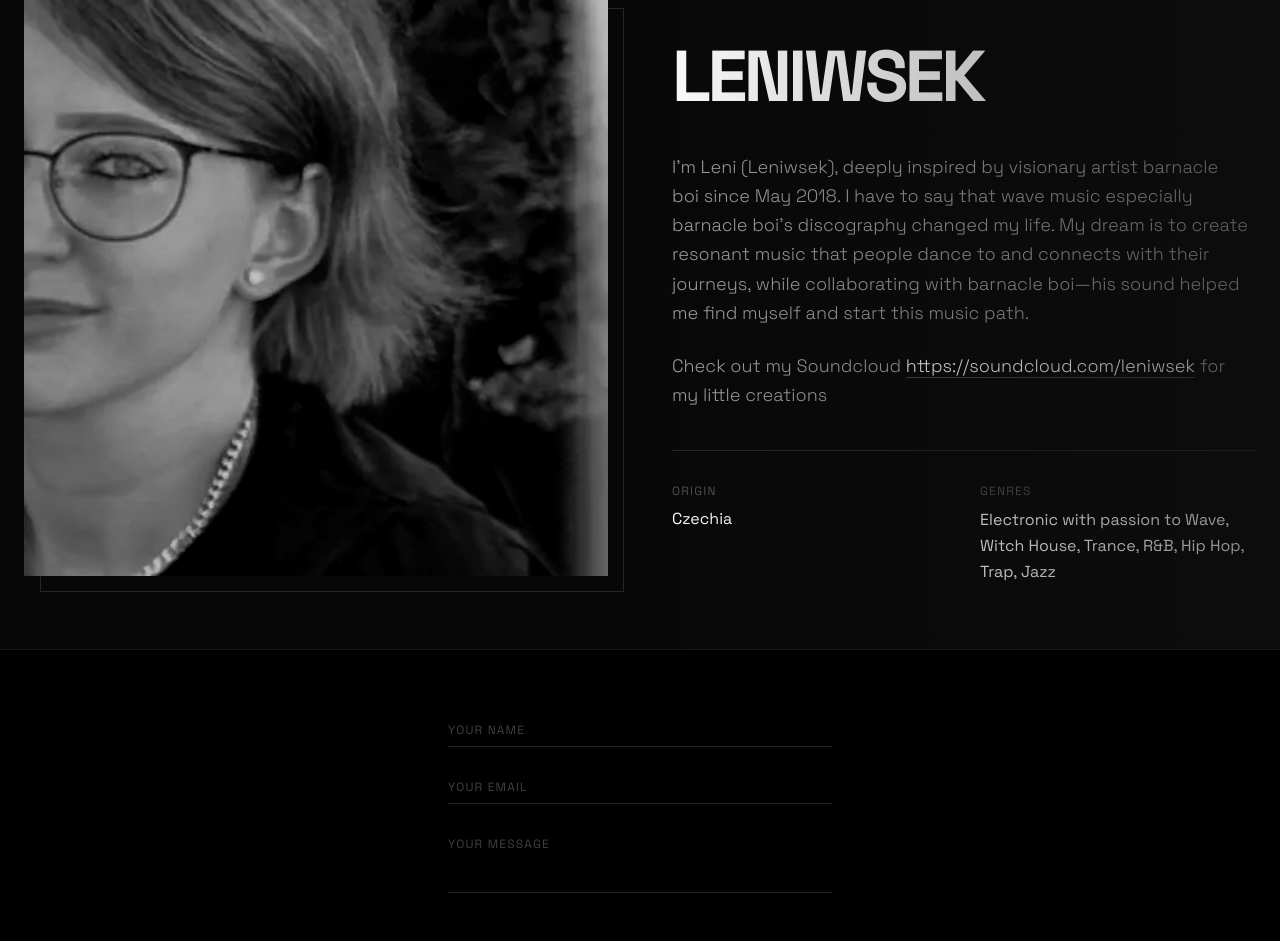
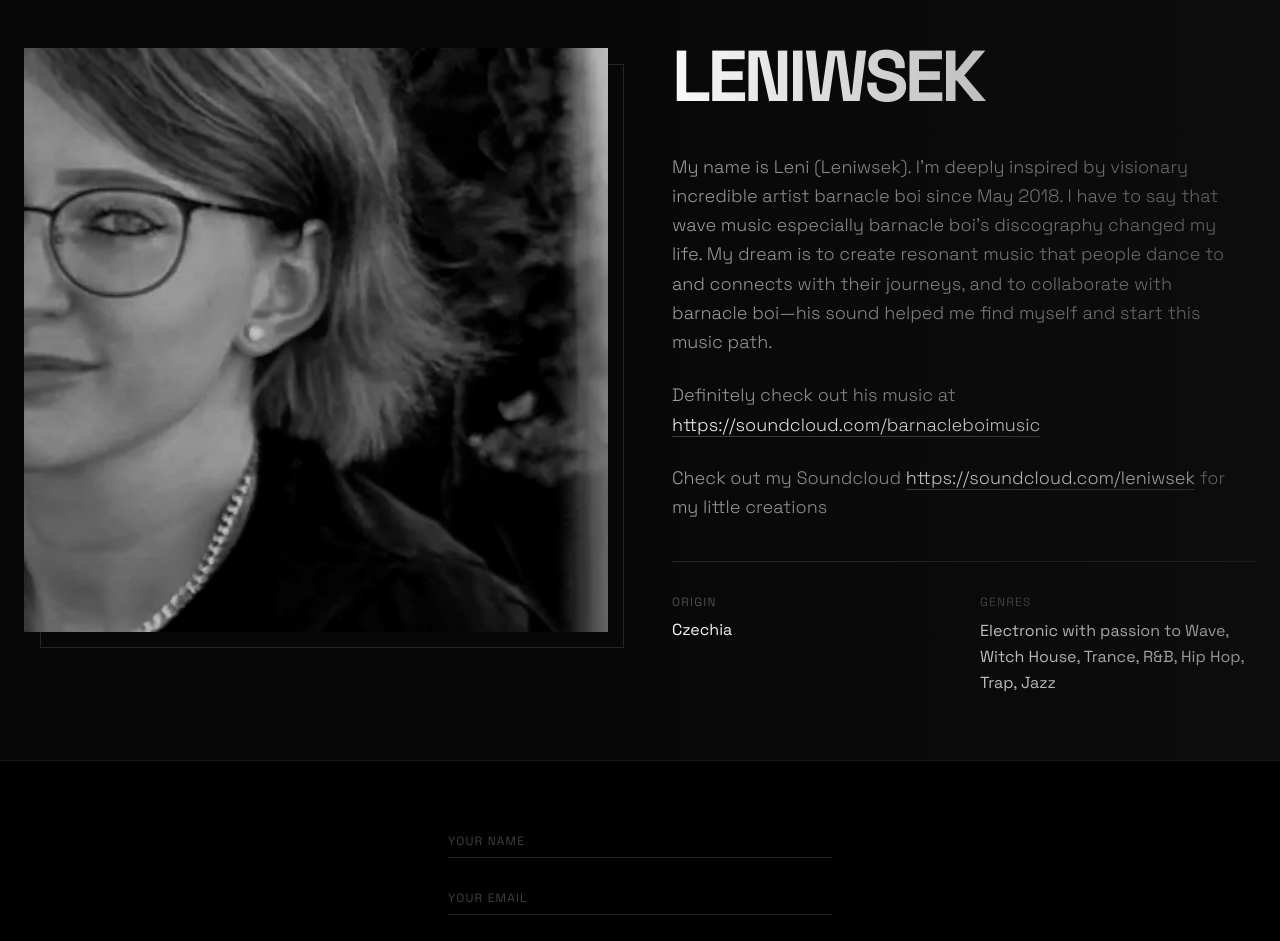
Before and after one commit to Valkyranna/LENIWSEK, a Next.js app: page /LENIWSEK/ in a window 1280 px wide. Shown: the part 2157-3098 px from the top of the page. Built offline with nearby package versions, Linux system fonts and the light colour scheme.

Commit message:
Refine bio text and add barnacle boi SoundCloud link

```diff
--- a/components/About.tsx
+++ b/components/About.tsx
@@ -35,7 +35,10 @@ const About: React.FC = () => {
 
             <div className="space-y-6 text-lg font-light leading-relaxed text-neutral-400 max-w-xl">
               <p>
-                I’m Leni (Leniwsek), deeply inspired by visionary artist barnacle boi since May 2018. I have to say that wave music especially barnacle boi’s discography changed my life. My dream is to create resonant music that people dance to and connects with their journeys, while collaborating with barnacle boi—his sound helped me find myself and start this music path.
+                My name is Leni (Leniwsek). I’m deeply inspired by visionary incredible artist barnacle boi since May 2018. I have to say that wave music especially barnacle boi’s discography changed my life. My dream is to create resonant music that people dance to and connects with their journeys, and to collaborate with barnacle boi—his sound helped me find myself and start this music path.
+              </p>
+              <p>
+                Definitely check out his music at <a href="https://soundcloud.com/barnacleboimusic" target="_blank" rel="noreferrer" className="text-white hover:text-neutral-300 border-b border-neutral-700 hover:border-white transition-colors">https://soundcloud.com/barnacleboimusic</a>
               </p>
               <p>
                 Check out my Soundcloud <a href="https://soundcloud.com/leniwsek" target="_blank" rel="noreferrer" className="text-white hover:text-neutral-300 border-b border-neutral-700 hover:border-white transition-colors">https://soundcloud.com/leniwsek</a> for my little creations
```
